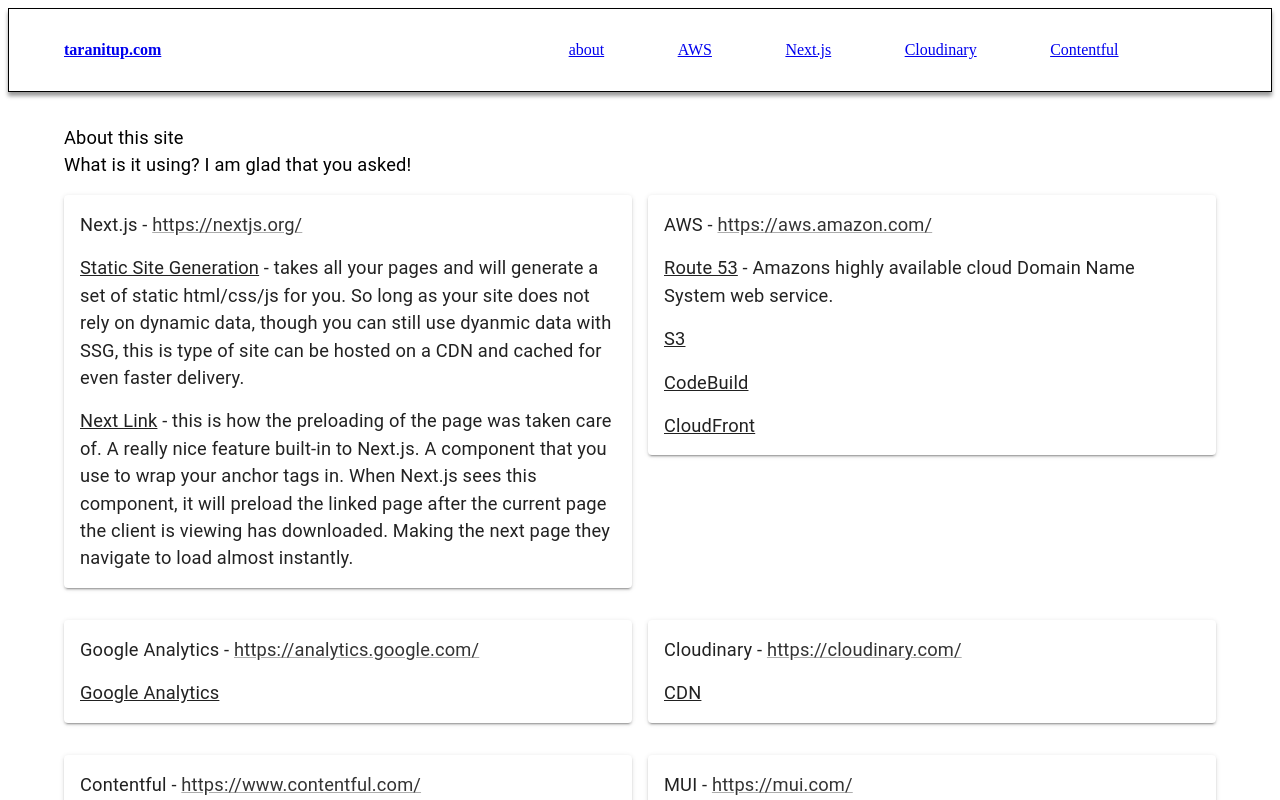
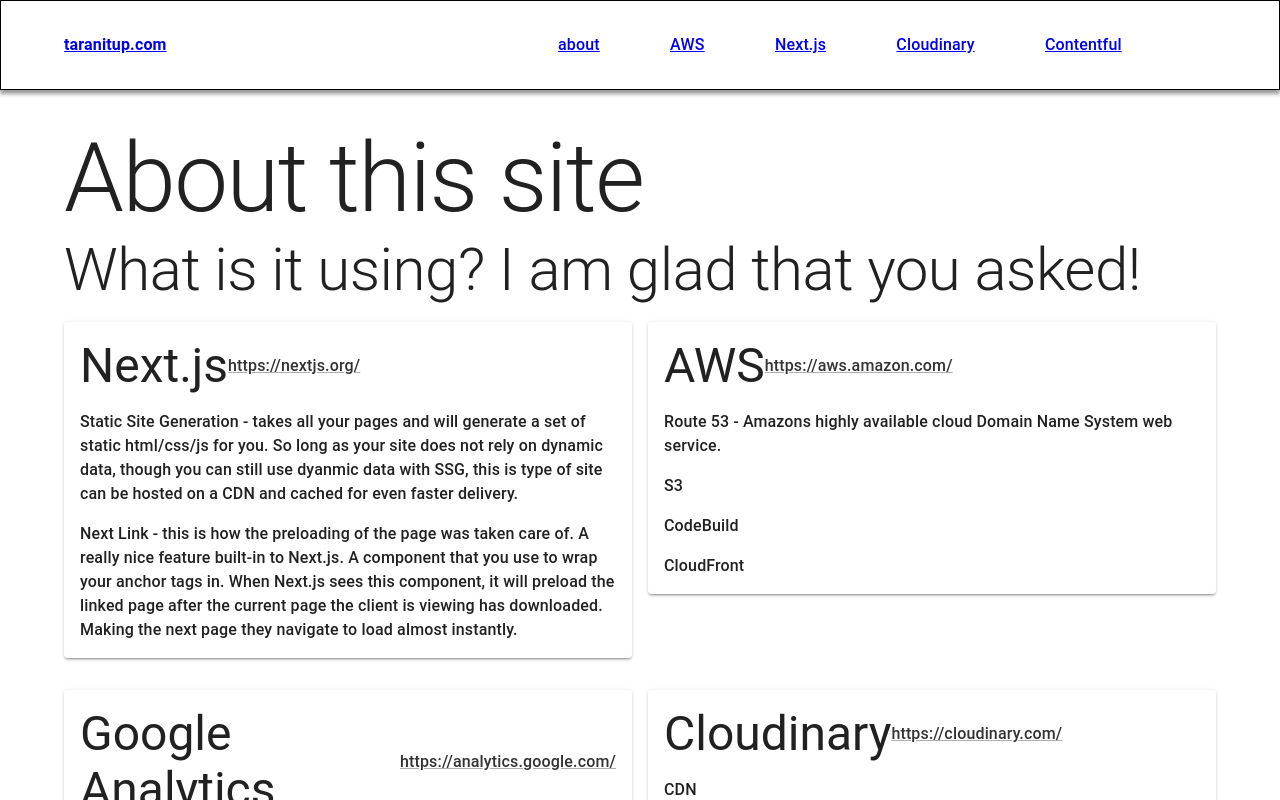
Before and after one commit to taran-pierce/taranitup, a Next.js app: page /about in a window 1280 px wide. Shown: the top 800 px of the page. Built offline with nearby package versions, Linux system fonts and the light colour scheme.

Commit message:
feature/fix-bad-typography-prop
fix bad prop for Typography component

```diff
--- a/components/layouts/index.js
+++ b/components/layouts/index.js
@@ -7,8 +7,14 @@
   Box,
   Container,
   ThemeProvider,
+} from '@mui/material';
+
+import CssBaseline from '@mui/material/CssBaseline';
+
+import {
   createTheme,
-} from '@mui/material';
+  responsiveFontSizes,
+} from '@mui/material/styles';
 
 export default function Layout({
     children,
@@ -18,13 +24,11 @@
 
   const canonical = `http://www.taranitup.com${pathname}`;
 
-  const theme = createTheme({
+  let theme = createTheme({
     typography: {
-      htmlFontSize: 20,
-      fontSize: 20,
+      htmlFontSize: 16,
       h1: {
         fontStyle: 'bold',
-        fontSize: '2.8rem',
       },
       h2: {
         fontStyle: 'bold',
@@ -44,9 +48,9 @@
       subtitle1: {
         fontSize: 12,
       },
-      // body1: {
-      //   fontWeight: 500,
-      // },
+      body1: {
+        fontWeight: 500,
+      },
       button: {
         fontStyle: 'italic',
       },
@@ -59,6 +63,8 @@
       },
     },
   });
+
+  theme = responsiveFontSizes(theme);
 
   return (
     <>
@@ -82,6 +88,7 @@
       <ThemeProvider
         theme={theme}
       >
+        <CssBaseline />
         <Header />
         <Container
           sx={{
--- a/package.json
+++ b/package.json
@@ -1,6 +1,6 @@
 {
   "name": "taranitup",
-  "version": "2.0.8",
+  "version": "2.0.9",
   "description": "Personal website for Taran Pierce.",
   "main": "index.js",
   "scripts": {
--- a/pages/_document.js
+++ b/pages/_document.js
@@ -4,8 +4,6 @@
   Main,
   NextScript
 } from 'next/document';
-
-import CssBaseline from '@mui/material/CssBaseline';
 
 class MyDocument extends Document {
   static async getInitialProps(ctx) {
@@ -19,7 +17,6 @@
       <Html lang="en-US" charSet="UTF-8">
         <Head />
         <body>
-          <CssBaseline />
           <Main />
           <NextScript />
         </body>
--- a/pages/about.js
+++ b/pages/about.js
@@ -22,10 +22,10 @@
           component="section"
         >
           <Typography
-            component={`h1`}
+            variant={`h1`}
           >About this site</Typography>
           <Typography
-            component={`h2`}
+            variant={`h2`}
             sx={{
               marginBottom: '1rem',
             }}
@@ -49,14 +49,15 @@
                 >
                   <ListItem>
                     <Typography
-                      component={`h3`}
-                    >Next.js - <Link href={`https://nextjs.org/`} target={`_blank`} rel={`noopener`}>https://nextjs.org/</Link></Typography>
+                      variant={`h3`}
+                    >Next.js</Typography>
+                    <Link href={`https://nextjs.org/`} target={`_blank`} rel={`noopener`}>https://nextjs.org/</Link>
                   </ListItem>
                   <ListItem>
-                    <Typography><Typography component="u">Static Site Generation</Typography> - takes all your pages and will generate a set of static html/css/js for you. So long as your site does not rely on dynamic data, though you can still use dyanmic data with SSG, this is type of site can be hosted on a CDN and cached for even faster delivery.</Typography>
+                    <Typography><Typography variant="u">Static Site Generation</Typography> - takes all your pages and will generate a set of static html/css/js for you. So long as your site does not rely on dynamic data, though you can still use dyanmic data with SSG, this is type of site can be hosted on a CDN and cached for even faster delivery.</Typography>
                   </ListItem>
                   <ListItem>
-                    <Typography><Typography component="u">Next Link</Typography> - this is how the preloading of the page was taken care of. A really nice feature built-in to Next.js. A component that you use to wrap your anchor tags in. When Next.js sees this component, it will preload the linked page after the current page the client is viewing has downloaded. Making the next page they navigate to load almost instantly.</Typography>
+                    <Typography><Typography variant="u">Next Link</Typography> - this is how the preloading of the page was taken care of. A really nice feature built-in to Next.js. A component that you use to wrap your anchor tags in. When Next.js sees this component, it will preload the linked page after the current page the client is viewing has downloaded. Making the next page they navigate to load almost instantly.</Typography>
                   </ListItem>
                 </List>
               </Paper>
@@ -76,20 +77,21 @@
                 >
                   <ListItem>
                     <Typography
-                      component={`h3`}
-                    >AWS - <Link href={`https://aws.amazon.com/`} target={`_blank`} rel={`noopener`}>https://aws.amazon.com/</Link></Typography>
+                      variant={`h3`}
+                    >AWS</Typography>
+                    <Link href={`https://aws.amazon.com/`} target={`_blank`} rel={`noopener`}>https://aws.amazon.com/</Link>
                   </ListItem>
                   <ListItem>
-                    <Typography><Typography component="u">Route 53</Typography> - Amazons highly available cloud Domain Name System web service.</Typography>
+                    <Typography><Typography variant="u">Route 53</Typography> - Amazons highly available cloud Domain Name System web service.</Typography>
                   </ListItem>
                   <ListItem>
-                    <Typography><Typography component="u">S3</Typography></Typography>
+                    <Typography><Typography variant="u">S3</Typography></Typography>
                   </ListItem>
                   <ListItem>
-                    <Typography><Typography component="u">CodeBuild</Typography></Typography>
+                    <Typography><Typography variant="u">CodeBuild</Typography></Typography>
                   </ListItem>
                   <ListItem>
-                    <Typography><Typography component="u">CloudFront</Typography></Typography>
+                    <Typography><Typography variant="u">CloudFront</Typography></Typography>
                   </ListItem>
                 </List>
               </Paper>
@@ -109,11 +111,12 @@
                 >
                   <ListItem>
                     <Typography
-                    component={`h3`}
-                  >Google Analytics - <Link href={`https://analytics.google.com/`} target={`_blank`} rel={`noopener`}>https://analytics.google.com/</Link></Typography>
+                    variant={`h3`}
+                  >Google Analytics</Typography>
+                  <Link href={`https://analytics.google.com/`} target={`_blank`} rel={`noopener`}>https://analytics.google.com/</Link>
                   </ListItem>
                   <ListItem>
-                    <Typography><Typography component="u">Google Analytics</Typography></Typography>
+                    <Typography><Typography variant="u">Google Analytics</Typography></Typography>
                   </ListItem>
                 </List>
               </Paper>
@@ -133,11 +136,12 @@
                 >
                   <ListItem>
                     <Typography
-                      component={`h3`}
-                    >Cloudinary - <Link href={`https://cloudinary.com/`} target={`_blank`} rel={`noopener`}>https://cloudinary.com/</Link></Typography>
+                      variant={`h3`}
+                    >Cloudinary</Typography>
+                    <Link href={`https://cloudinary.com/`} target={`_blank`} rel={`noopener`}>https://cloudinary.com/</Link>
                   </ListItem>
                   <ListItem>
-                    <Typography><Typography component="u">CDN</Typography></Typography>
+                    <Typography><Typography variant="u">CDN</Typography></Typography>
                   </ListItem>
                 </List>
               </Paper>
@@ -157,11 +161,12 @@
                 >
                   <ListItem>
                     <Typography
-                      component={`h3`}
-                    >Contentful - <Link href={`https://www.contentful.com/`} target={`_blank`} rel={`noopener`}>https://www.contentful.com/</Link></Typography>
+                      variant={`h3`}
+                    >Contentful</Typography>
+                    <Link href={`https://www.contentful.com/`} target={`_blank`} rel={`noopener`}>https://www.contentful.com/</Link>
                   </ListItem>
                   <ListItem>
-                    <Typography><Typography component="u">Headless CMS</Typography></Typography>
+                    <Typography><Typography variant="u">Headless CMS</Typography></Typography>
                   </ListItem>
                 </List>
               </Paper>
@@ -181,8 +186,9 @@
                 >
                   <ListItem>
                     <Typography
-                      component={`h3`}
-                    >MUI - <Link href={`https://mui.com/`} target={`_blank`} rel={`noopener`}>https://mui.com/</Link></Typography>
+                      variant={`h3`}
+                    >MUI</Typography>
+                    <Link href={`https://mui.com/`} target={`_blank`} rel={`noopener`}>https://mui.com/</Link>
                   </ListItem>
                   <ListItem>
                     <Typography>MUI offers a comprehensive suite of free UI tools to help you ship new features faster. Start with Material UI, our fully-loaded component library, or bring your own design system to our production-ready components.</Typography>
--- a/pages/contentful.js
+++ b/pages/contentful.js
@@ -20,7 +20,7 @@
           }}
         >
           <Typography
-            component={`h1`}
+            variant={`h1`}
           >Contentful</Typography>
         </Box>
         <Box
@@ -30,7 +30,7 @@
           }}
         >
           <Typography
-            component={`h2`}
+            variant={`h2`}
           >Headless CMS</Typography>
           <Typography>Cloud-native, API-first, and endlessly extensible. Personalize, control and manage content for your site via a headless CMS with a nice GUI.</Typography>
         </Box>
--- a/pages/index.js
+++ b/pages/index.js
@@ -64,10 +64,10 @@
               md={6}
             >
               <Typography
-                  component="h1"
+                  variant="h1"
                 >Taran Pierce</Typography>
                 <Typography
-                  component="h2"
+                  variant="h2"
                   sx={{
                     marginBottom: '1rem',
                   }}
```
Also changed, not shown: pages/aws.js (+6 -6 lines), pages/cloudinary.js (+4 -4 lines), pages/nextjs.js (+4 -4 lines), 1 other file (tests, documents, lock files or other folders).
